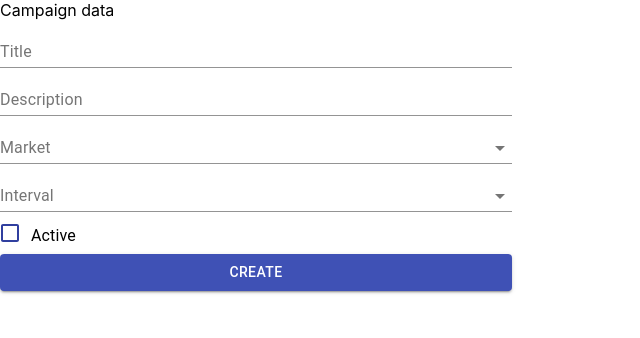
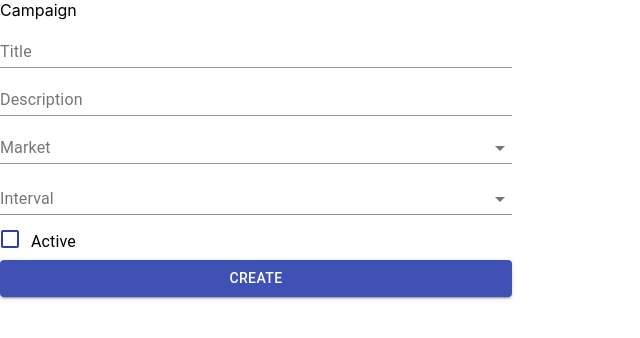
Before and after one commit to yurdosii/check-sho-client, a Next.js app in the folder checksho/: page /add_campaign in a window 1280 px wide. Shown: the top 338 px of the page, without its empty margins (0-640 px from the left). Built offline with nearby package versions, Linux system fonts and the light colour scheme.

Commit message:
feat: changed /add_campaign to use react-hook-form and to be functional component

```diff
--- a/checksho/pages/add_campaign.js
+++ b/checksho/pages/add_campaign.js
@@ -1,47 +1,25 @@
-import React, { Component } from 'react';
+import { Controller, useForm } from "react-hook-form";
+import React, { useEffect, useState } from 'react';
 
 import Button from '@material-ui/core/Button';
 import Checkbox from '@material-ui/core/Checkbox';
 import FormControl from '@material-ui/core/FormControl';
 import FormControlLabel from '@material-ui/core/FormControlLabel';
+import FormHelperText from '@material-ui/core/FormHelperText';
 import InputLabel from '@material-ui/core/InputLabel';
 import MenuItem from '@material-ui/core/MenuItem';
 import Select from '@material-ui/core/Select';
 import TextField from '@material-ui/core/TextField';
 import axios from 'axios';
+import { makeStyles } from '@material-ui/core';
 import styles from '../styles/CreateCampaign.module.css'
+import { useRouter } from 'next/router'
 import { withRouter } from 'next/router'
 
-class CreateCampaign extends Component {
-    state = {
-        title: "",
-        description: "",
-        market: "",
-        interval: "",
-        isActive: false,
-    }
+//TODO - edit page
+//TODO - const API_URL
 
-    handleTitleChange = (event) => {
-        this.setState({ title: event.target.value })
-    }
-
-    handleDescriptionChange = (event) => {
-        this.setState({ description: event.target.value })
-    }
-
-    handleMarketChange = (event) => {
-        this.setState({ market: event.target.value })
-    }
-
-    handleIntervalChange = (event) => {
-        this.setState({ interval: event.target.value })
-    }
-
-    handleIsActiveChange = (event) => {
-        this.setState({ isActive: event.target.checked })
-    }
-
-    getMarketItems = () => {
+function getMarketItems() {
     const markets = ["Citrus", "Allo"];
 
     let items = []
@@ -57,7 +35,7 @@ class CreateCampaign extends Component {
     return items;
 }
 
-    getIntervalItems = () => {
+function getIntervalItems() {
     const intervals = [
         ["HOUR", "Every hour"],
         ["DAY", "Every day"],
@@ -80,16 +58,20 @@ class CreateCampaign extends Component {
     return items;
 }
 
-    handleSubmit = () => {
+function CreateCampaign() {
+    const router = useRouter();
+
+    const { handleSubmit, control, reset } = useForm();
+    const onSubmit = data => {
         const API_URL = "http://127.0.0.1:8000/api"
-        console.log(this.state)
+        console.log(data)
 
         axios.post(`${API_URL}/campaigns/`, {
-            title: this.state.title.trim(),
-            description: this.state.description.trim(),
-            market: this.state.market,
-            interval: this.state.interval,
-            is_active: this.state.is_active
+            title: data.title.trim(),
+            description: data.description.trim(),
+            market: data.market,
+            interval: data.interval,
+            is_active: data.is_active
         }, {
             // withCredentials: true,
             xsrfCookieName: 'csrftoken',
@@ -98,70 +80,129 @@ class CreateCampaign extends Component {
             console.log(res);
 
             // go to /campaigns page
-            this.props.router.push("/campaigns");
+            router.push("/campaigns");
         }).catch(error => {
             console.log(error);
         })
     }
 
-    render() {
     return (
-            <div className={styles.createForm}>
-                Campaign data
-                <TextField
+        <form onSubmit={handleSubmit(onSubmit)} className={styles.createForm}>
+            Campaign
+            <Controller
+                name="title"
+                control={control}
+                defaultValue=""
+                rules={{
+                    required: 'Field is required',
+                    maxLength: { value: 1024, message: "Max length is 1024" }
+                }}
+                render={({ field, fieldState: { error } }) => {
+                    return <TextField {...field}
                         label="Title"
-                    onChange={this.handleTitleChange}
-                    value={this.state.title}
+                        error={!!error}
+                        helperText={error ? error.message : null}
                     />
-                <TextField
+                }}
+            />
+
+            <Controller
+                name="description"
+                control={control}
+                defaultValue=""
+                rules={{
+                    required: false,
+                    maxLength: { value: 1024, message: "Max length is 1024" }
+                }}
+                render={({ field, fieldState: { error } }) => {
+                    return <TextField {...field}
                         label="Description"
-                    onChange={this.handleDescriptionChange}
-                    value={this.state.description}
+                        error={!!error}
+                        helperText={error ? error.message : null}
                     />
-                <FormControl>
-                    <InputLabel id="demo-simple-select-label">Market</InputLabel>
-                    <Select
-                        labelId="demo-simple-select-label"
-                        id="demo-simple-select"
-                        value={this.state.market}
-                        onChange={this.handleMarketChange}
-                    >
-                        {this.getMarketItems()}
+                }}
+            />
+
+            <Controller
+                name="market"
+                control={control}
+                defaultValue=""
+                rules={{ required: 'Field is required', }}
+                render={({ field, fieldState: { error } }) => {
+                    return (
+                        <FormControl error={!!error}>
+                            <InputLabel>
+                                Market
+                            </InputLabel>
+                            <Select {...field}>
+                                {getMarketItems()}
                             </Select>
+                            <FormHelperText>
+                                {error ? error.message : null}
+                            </FormHelperText>
                         </FormControl>
+                    )
+                }}
+            />
 
-                <FormControl>
-                    <InputLabel id="demo-simple-select-label">Interval</InputLabel>
-                    <Select
-                        labelId="demo-simple-select-label"
-                        id="demo-simple-select"
-                        value={this.state.interval}
-                        onChange={this.handleIntervalChange}
-                    >
-                        {this.getIntervalItems()}
+            <Controller
+                name="interval"
+                control={control}
+                defaultValue=""
+                rules={{ required: 'Field is required', }}
+                render={({ field, fieldState: { error } }) => {
+                    return (
+                        <FormControl error={!!error}>
+                            <InputLabel>
+                                Interval
+                            </InputLabel>
+                            <Select {...field}>
+                                {getIntervalItems()}
                             </Select>
+                            <FormHelperText>
+                                {error ? error.message : null}
+                            </FormHelperText>
                         </FormControl>
+                    )
+                }}
+            />
 
+            <Controller
+                name="is_active"
+                control={control}
+                defaultValue={false}
+                render={({ field }) => {
+                    return (
                         <FormControlLabel
                             control={
-                        <Checkbox className={styles.checkboxItem}
-                            checked={this.state.isActive}
-                            onChange={this.handleIsActiveChange}
-                            name="isActive"
+                                <Checkbox {...field}
+                                    className={styles.checkboxItem}
+                                    checked={field.value}
                                 />
                             }
                             label="Active"
                         />
+                    )
+                }}
+            />
+
             <Button
                 variant="contained"
                 color="primary"
-                    onClick={this.handleSubmit}
+                type="submit"
             >
                 Create
             </Button>
-            </div>
-        )
-    }
+        </form>
+    );
 }
 
-export default withRouter(CreateCampaign);
+export default CreateCampaign;
+
+
+
+{/* <InputLabel id="demo-simple-select-label">Market</InputLabel>
+                            <Select {...field}
+                                labelId="demo-simple-select-label"
+                                id="demo-simple-select"
+                            ></Select> */}
```
Lines whose indentation alone changed are shown as unchanged.
